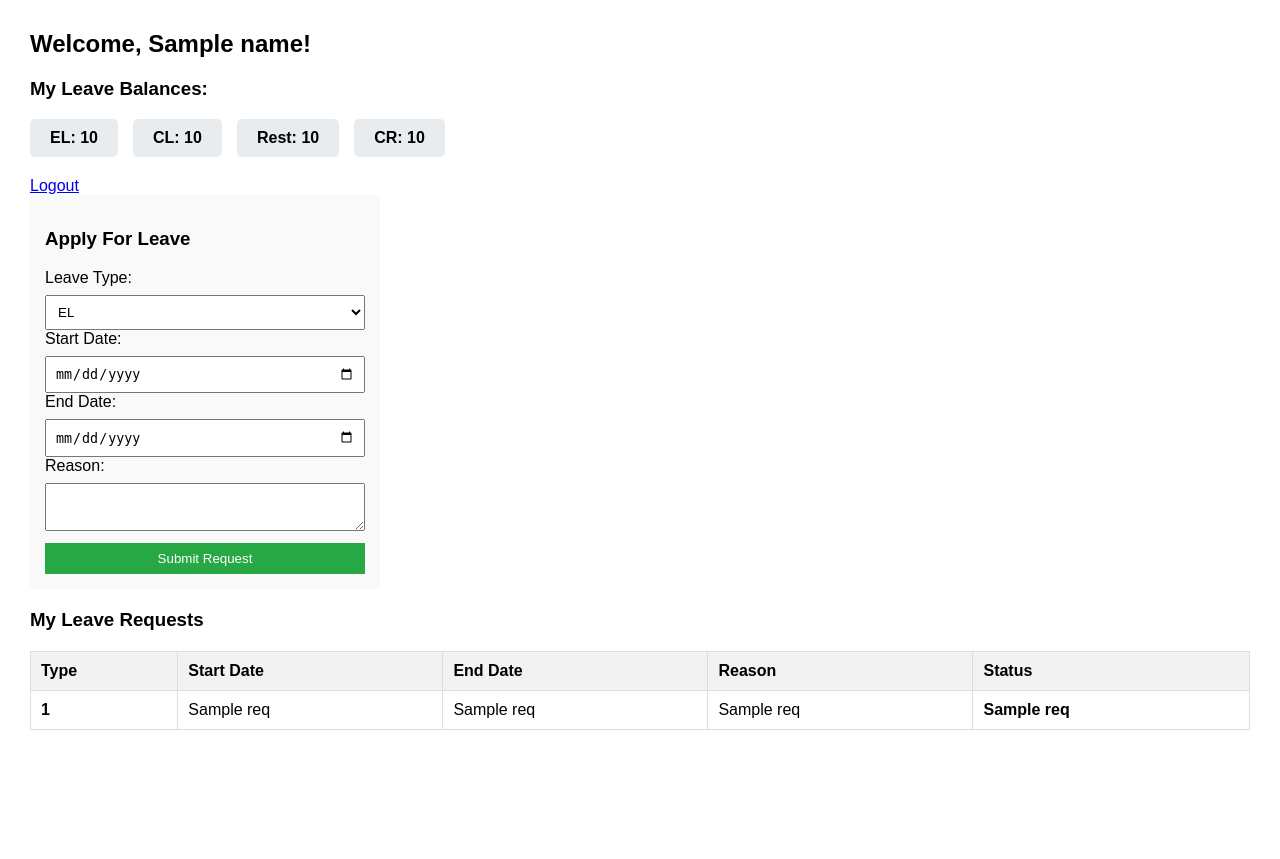
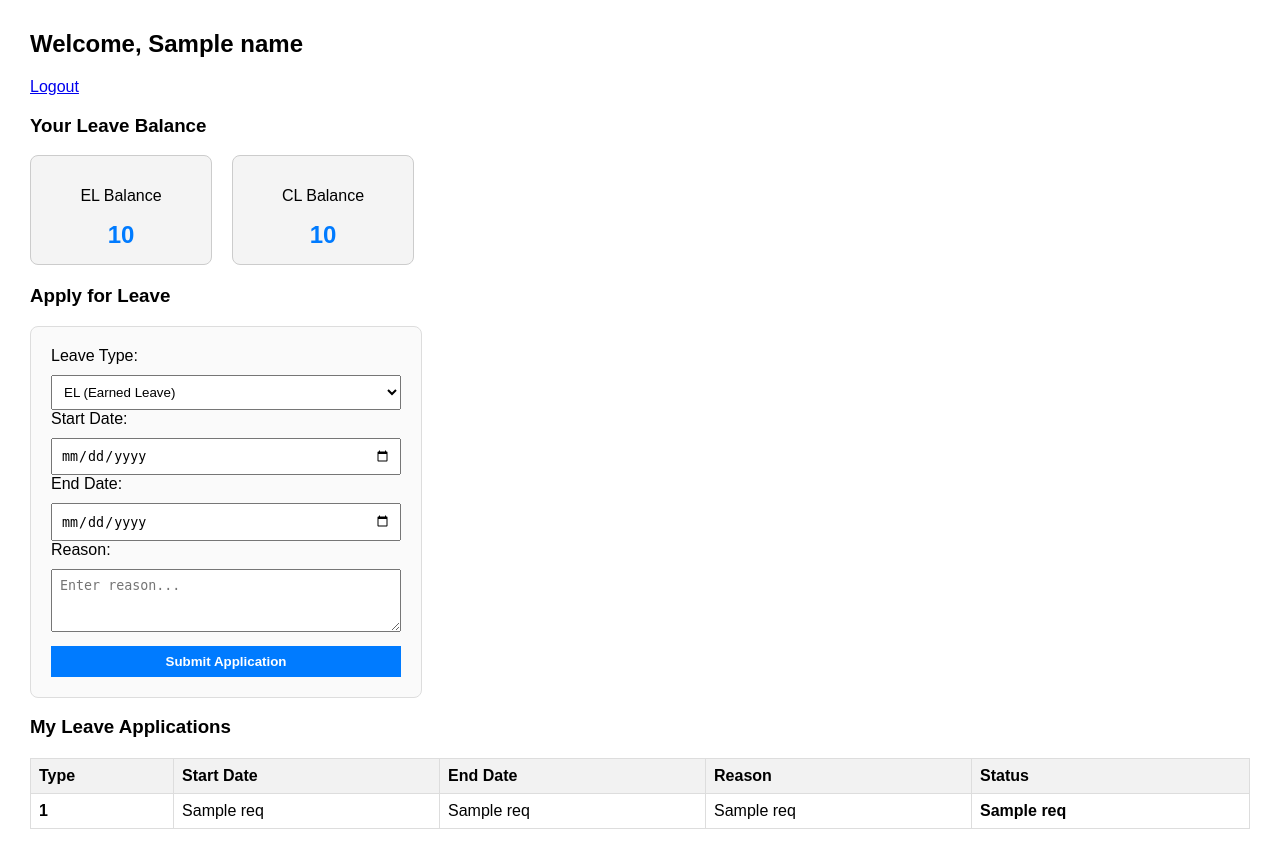
Before and after one commit to RohanDamodar/S-T_KRCL_leave_portal, a Flask app: template templates/dashboard.html in a window 1280 px wide. Before the commit the page ends 730 px from the top, so only its background shows below. Run offline with Flask 3, Linux system fonts and the light colour scheme; the template is opened without the code that fills it: most values are stand-ins (such as "Sample title", 1, 10 or a date in 2020); parts of the project's set-up code (start-up, migrations or seed data) failed here and were passed over.

Commit message:
Update dashboard.html

```diff
--- a/templates/dashboard.html
+++ b/templates/dashboard.html
@@ -4,50 +4,54 @@
     <title>Employee Dashboard</title>
     <style>
         body { font-family: Arial, sans-serif; margin: 30px; }
+        .balance-card { display: flex; gap: 20px; margin-bottom: 20px; }
+        .card { background: #f4f4f4; padding: 15px; border-radius: 8px; width: 150px; text-align: center; border: 1px solid #ccc; }
+        .card h3 { margin: 0; font-size: 24px; color: #007bff; }
+        form { background: #fafafa; padding: 20px; border-radius: 8px; border: 1px solid #ddd; width: 350px; }
+        input, select, textarea, button { width: 100%; margin-top: 10px; padding: 8px; box-sizing: border-box; }
+        button { background-color: #007bff; color: white; border: none; cursor: pointer; font-weight: bold; }
         table { width: 100%; border-collapse: collapse; margin-top: 20px; }
-        th, td { border: 1px solid #ddd; padding: 10px; text-align: left; }
+        th, td { border: 1px solid #ddd; padding: 8px; text-align: left; }
         th { background-color: #f2f2f2; }
-        .balance-card { display: flex; gap: 15px; margin-bottom: 20px; }
-        .card { background: #e9ecef; padding: 10px 20px; border-radius: 5px; text-align: center; font-weight: bold; }
-        .form-box { background: #f9f9f9; padding: 15px; margin-bottom: 20px; border-radius: 5px; width: 320px; }
-        input, select, textarea, button { width: 100%; margin-top: 8px; padding: 8px; box-sizing: border-box; }
-        button { background-color: #28a745; color: white; border: none; cursor: pointer; }
     </style>
 </head>
 <body>
-    <h2>Welcome, {{ name }}!</h2>
+    <h2>Welcome, {{ name }}</h2>
+    <a href="/logout">Logout</a>
 
-    <h3>My Leave Balances:</h3>
+    <h3>Your Leave Balance</h3>
     <div class="balance-card">
-        <div class="card">EL: {{ balances[0] }}</div>
-        <div class="card">CL: {{ balances[1] }}</div>
-        <div class="card">Rest: {{ balances[2] }}</div>
-        <div class="card">CR: {{ balances[3] }}</div>
+        <div class="card">
+            <p>EL Balance</p>
+            <h3>{{ balances[0] }}</h3>
+        </div>
+        <div class="card">
+            <p>CL Balance</p>
+            <h3>{{ balances[1] }}</h3>
+        </div>
     </div>
 
-    <a href="/logout">Logout</a>
-
-    <div class="form-box">
-        <h3>Apply For Leave</h3>
+    <h3>Apply for Leave</h3>
     <form method="POST">
         <label>Leave Type:</label>
         <select name="leave_type" required>
-                <option value="EL">EL</option>
-                <option value="CL">CL</option>
-                <option value="Rest">Rest</option>
-                <option value="CR">CR</option>
+            <option value="EL">EL (Earned Leave)</option>
+            <option value="CL">CL (Casual Leave)</option>
         </select>
+
         <label>Start Date:</label>
         <input type="date" name="start_date" required>
+
         <label>End Date:</label>
         <input type="date" name="end_date" required>
+
         <label>Reason:</label>
-            <textarea name="reason" required></textarea>
-            <button type="submit">Submit Request</button>
+        <textarea name="reason" rows="3" placeholder="Enter reason..." required></textarea>
+
+        <button type="submit">Submit Application</button>
     </form>
-    </div>
 
-    <h3>My Leave Requests</h3>
+    <h3>My Leave Applications</h3>
     <table>
         <tr>
             <th>Type</th>
```
Lines whose indentation alone changed are shown as unchanged.
